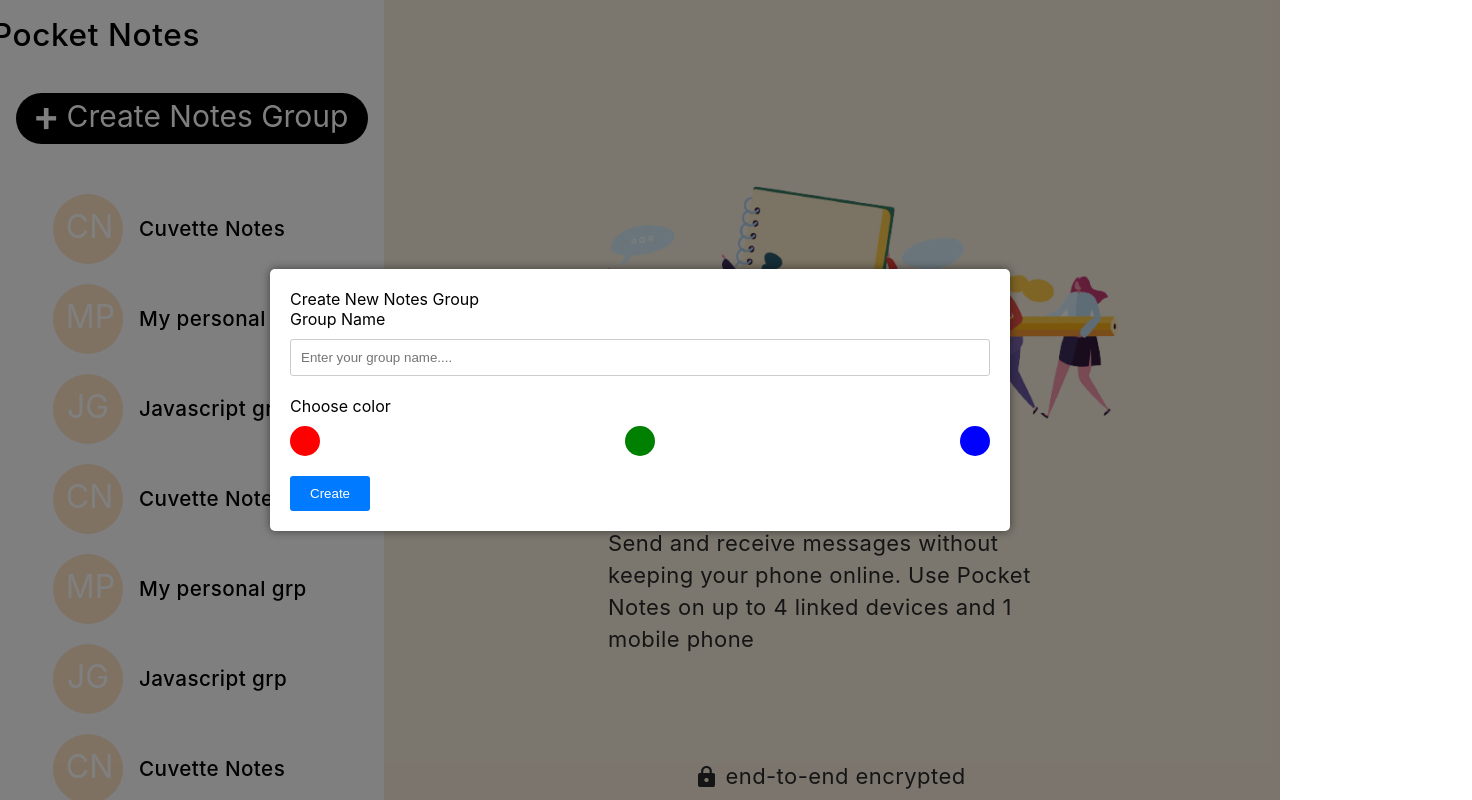
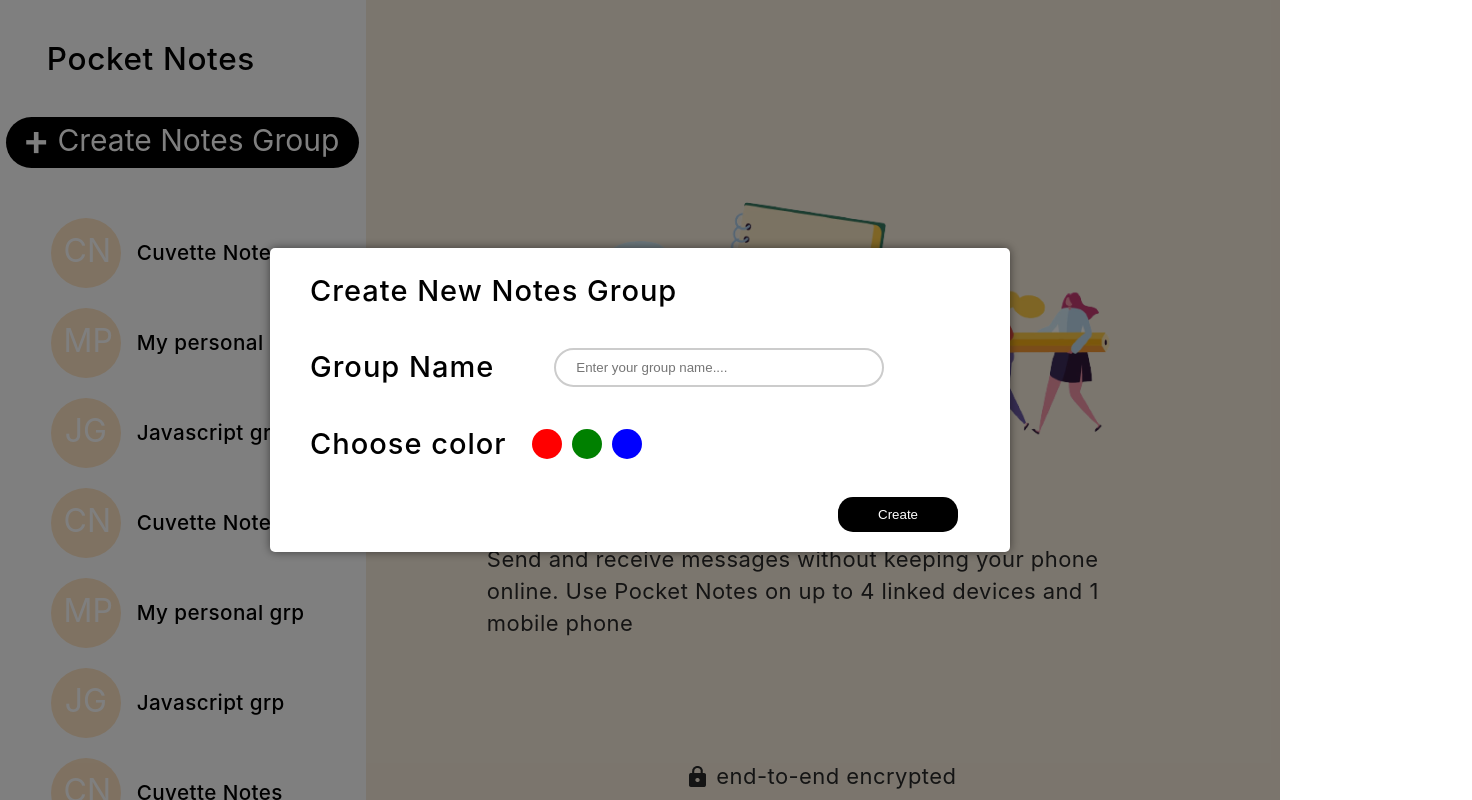
Before and after one commit to vishakhabce/Notes-App, a React (Create React App) app: page / in a window 1280 px wide. Both pictures are taken after a click on the element "Create Notes Group". Shown: the whole page, 1472 px wide, since content can reach past the window. Built offline with nearby package versions, Linux system fonts and the light colour scheme.

Commit message:
modal layout completed

```diff
--- a/src/components/Home/module.Home.css
+++ b/src/components/Home/module.Home.css
@@ -1,6 +1,6 @@
-.home{
-    width: 70%;
-    background:  #F7ECDC;
+.home {
+  width: 100%;
+  background: #f7ecdc;
   height: 100vh;
   display: flex;
   flex-direction: column;
@@ -8,7 +8,7 @@
   justify-content: center;
 }
 
-.title-name{
+.title-name {
   font-weight: 400;
   font-size: 50px;
   line-height: 59px;
@@ -16,8 +16,8 @@ letter-spacing: 0.02em;
   color: #000000;
   margin: 5px;
 }
-.description{
-    width: 50%;
+.description {
+  width: 42rem;
   margin: 5px;
   font-weight: 400;
   font-size: 22px;
@@ -26,23 +26,21 @@ letter-spacing: 0.02em;
   color: #292929;
 }
 
-.e2e-container{
-    width: 100%;
+.e2e-container {
+  width: auto;
   display: flex;
   flex-direction: row;
   align-items: center;
   justify-content: center;
-    gap : 10px;
+  gap: 10px;
   position: absolute;
   top: 95vh;
-    left: 15vw
 }
 
-.e2e{
+.e2e {
   font-weight: 400;
   font-size: 22px;
   line-height: 32px;
-/* identical to box height, or 145% */
 
   letter-spacing: 0.02em;
 
--- a/src/components/Sidebar/module.Sidebar.css
+++ b/src/components/Sidebar/module.Sidebar.css
@@ -1,5 +1,5 @@
 .Sidebar {
-  width: 30%;
+  width: 40%;
   background-color: #ffffff;
   height: 100vh;
   display: flex;
@@ -14,8 +14,8 @@
   line-height: 37px;
   letter-spacing: 0.02em;
   color: #000000;
-  margin-left: -15vw;
-  margin-top: 2vh;
+  margin-left: -5vw;
+  margin-top: 5vh;
   margin-bottom: 5vh;
 }
 
@@ -42,11 +42,13 @@
   display: flex;
   flex-direction: column;
   align-items: flex-start;
+  justify-content: flex-start;
   gap: 10px;
   margin-top: 5vh;
   width: 75%;
   height: 100%;
   overflow-y: scroll;
-  scrollbar-width: none;
-  justify-content: start;
 }
+.group-list::-webkit-scrollbar {
+  display: none;
+}
--- a/src/components/modal/Modal.jsx
+++ b/src/components/modal/Modal.jsx
@@ -6,23 +6,26 @@ const Modal = ({ isOpen, onClose }) => {
     const [color, setColor] = useState('');
 
     const handleCreate = () => {
-    // Do something with the title and color values
         onClose();
     };
 
     return (
         <div className={`modal ${isOpen ? 'open' : ''}`} onClick={onClose}>
             <div className="modal-content" onClick={(e) => e.stopPropagation()}>
-        <div>Create New Notes Group</div>
-        <label htmlFor="title">Group Name</label>
+                <div className='modal-text'>Create New Notes Group</div>
+                <div className='title-wrapper'>
+                <label htmlFor="title" className='modal-text'>Group Name</label>
                 <input type="text" id="title" value={title} placeholder='Enter your group name....' onChange={(e) => setTitle(e.target.value)} />
-        <label htmlFor="color">Choose color</label>
+                </div>
+               <div className='color-wrapper'>
+               <label htmlFor="color" className='modal-text'>Choose color</label>
                 <div className="color-chooser">
                     <span className="color-circle red" onClick={() => setColor('red')}></span>
                     <span className="color-circle green" onClick={() => setColor('green')}></span>
                     <span className="color-circle blue" onClick={() => setColor('blue')}></span>
                 </div>
-        <button onClick={handleCreate}>Create</button>
+               </div>
+                <button  onClick={handleCreate}>Create</button>
             </div>
         </div>
     );
--- a/src/components/modal/module.Modal.css
+++ b/src/components/modal/module.Modal.css
@@ -13,37 +13,64 @@
   display: flex;
   justify-content: center;
   align-items: center;
+  flex-direction: column;
 }
 
 .modal-content {
   width: 740px;
   background-color: #fff;
-    padding: 20px;
+  padding: 20px 40px;
   border-radius: 5px;
   box-shadow: 0 0 10px rgba(0, 0, 0, 0.5);
+  display: flex;
+  flex-direction: column;
+  gap: 30px;
 }
 
-  h2 {
-    margin-top: 0;
+.modal-text {
+  font-weight: 500;
+  font-size: 29px;
+  line-height: 160.19%;
+
+  letter-spacing: 0.035em;
+
+  color: #000000;
+  margin-right: 20px;
+  width: fit-content;
 }
 
 label {
-    display: block;
-    margin-bottom: 10px;
+  display: inline-flex;
 }
 
 input[type="text"] {
-    width: 100%;
-    padding: 10px;
-    border-radius: 3px;
-    border: 1px solid #ccc;
-    margin-bottom: 20px;
+  width: 50%;
+  padding: 10px 20px;
+  margin-right: 40px;
+  margin-left: 40px;
+  background: #ffffff;
+  border: 2px solid #cccccc;
+  border-radius: 22px;
+  outline: none;
 }
 
 .color-chooser {
+  display: inline-flex;
+  justify-content: flex-start;
+  align-items: center;
+  width: 50%;
+}
+
+.color-wrapper{
   display: flex;
-    justify-content: space-between;
-    margin-bottom: 20px;
+  justify-content: flex-start;
+  align-items: center;
+}
+
+.title-wrapper{
+  display: flex;
+  justify-content: flex-start;
+  align-items: center;
 }
 
 .color-circle {
@@ -52,6 +79,7 @@
   height: 30px;
   border-radius: 50%;
   cursor: pointer;
+  margin: 5px;
 }
 
 .color-circle.red {
@@ -67,10 +95,12 @@
 }
 
 button {
-    padding: 10px 20px;
-    background-color: #007bff;
+  padding: 10px 40px;
+  background: #000000;
+  border-radius: 15px;
   color: #fff;
   border: none;
-    border-radius: 3px;
   cursor: pointer;
+  width: fit-content;
+  margin-left: 80%;
 }
```
Lines whose indentation alone changed are shown as unchanged.
